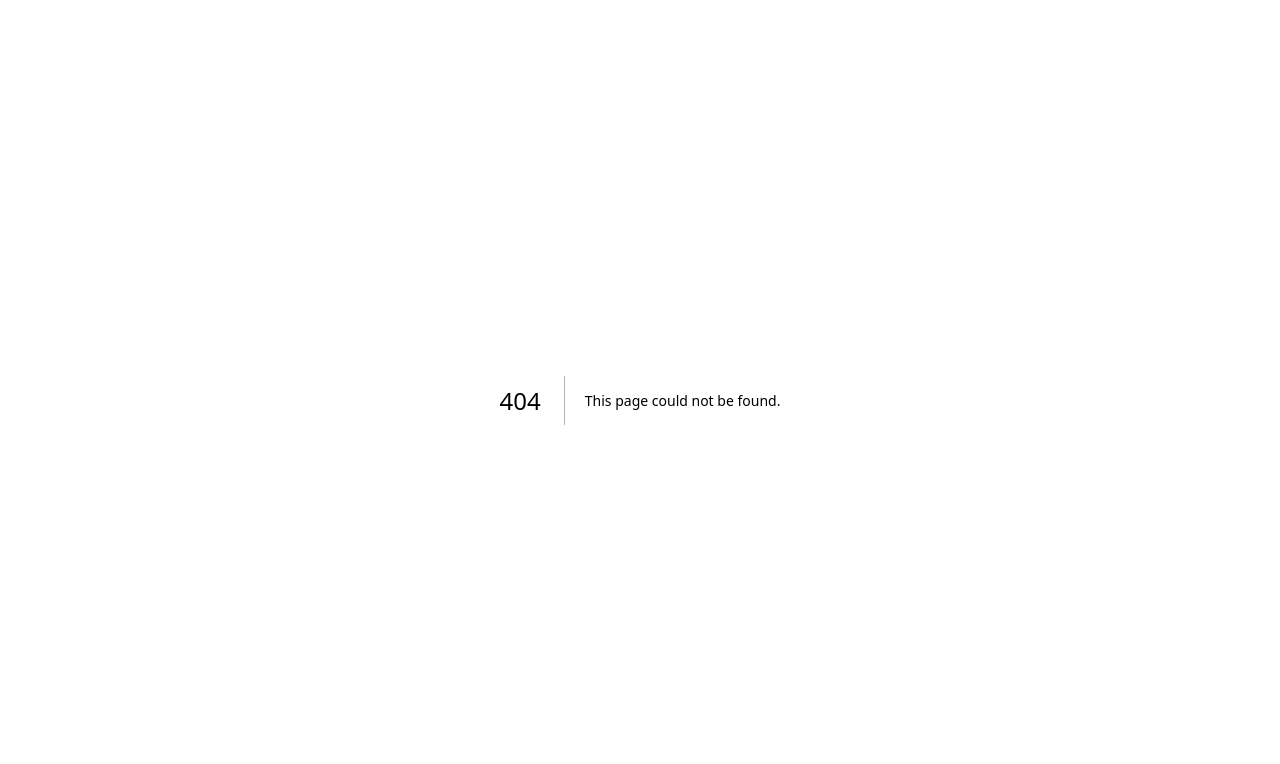
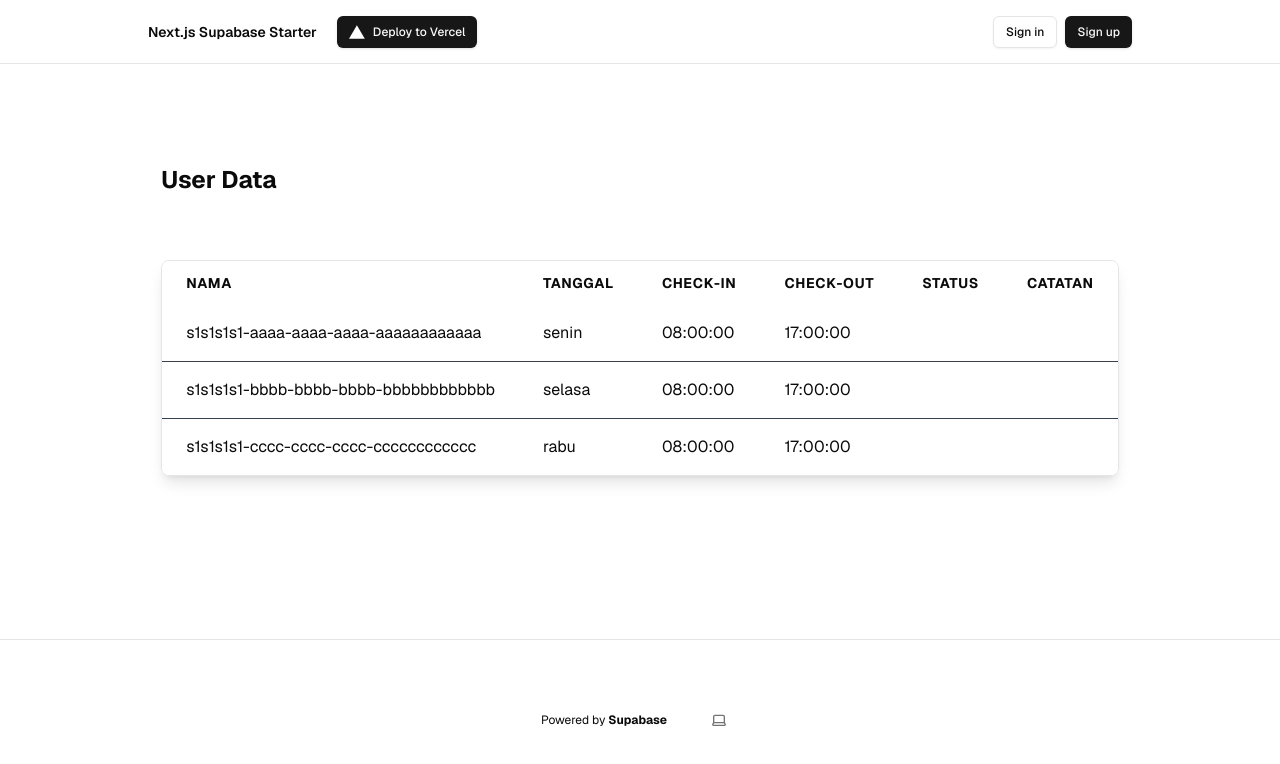
Before and after one commit to ghazwanz/attendance, a Next.js app: page /protected/schedule in a window 1280 px wide. Before the commit this address had no page. Shown: the top 764 px of the page. Built offline with nearby package versions, Linux system fonts and the light colour scheme; no server answers.

Commit message:
Schedule Page

```diff
--- /dev/null
+++ b/app/protected/schedule/page.tsx
@@ -0,0 +1,37 @@
+import React from 'react'
+import data from "@/lib/dummyData.json";
+
+const page = () => {
+    const { schedules } = data
+    return (
+        <div className="flex-1 w-full flex flex-col gap-12">
+            <h2 className="font-bold text-2xl mb-4">User Data</h2>
+            <div className="overflow-x-auto w-full rounded-lg border shadow-lg">
+                <table className="min-w-full bg-card text-card-foreground">
+                    <thead className="text-left text-sm uppercase tracking-wider">
+                        <tr>
+                            <th className="px-6 py-3">Nama</th>
+                            <th className="px-6 py-3">Tanggal</th>
+                            <th className="px-6 py-3">Check-in</th>
+                            <th className="px-6 py-3">Check-out</th>
+                            <th className="px-6 py-3">Status</th>
+                            <th className="px-6 py-3">Catatan</th>
+                        </tr>
+                    </thead>
+                    <tbody className="divide-y divide-gray-700">
+                        {schedules.map((schedule, idx) => (
+                            <tr key={idx} className="hover:bg-gray-700">
+                                <td className="px-6 py-4 whitespace-nowrap">{schedule.id}</td>
+                                <td className="px-6 py-4">{schedule.day}</td>
+                                <td className="px-6 py-4">{schedule.start_time}</td>
+                                <td className="px-6 py-4">{schedule.end_time}</td>
+                            </tr>
+                        ))}
+                    </tbody>
+                </table>
+            </div>
+        </div>
+    )
+}
+
+export default page
```
